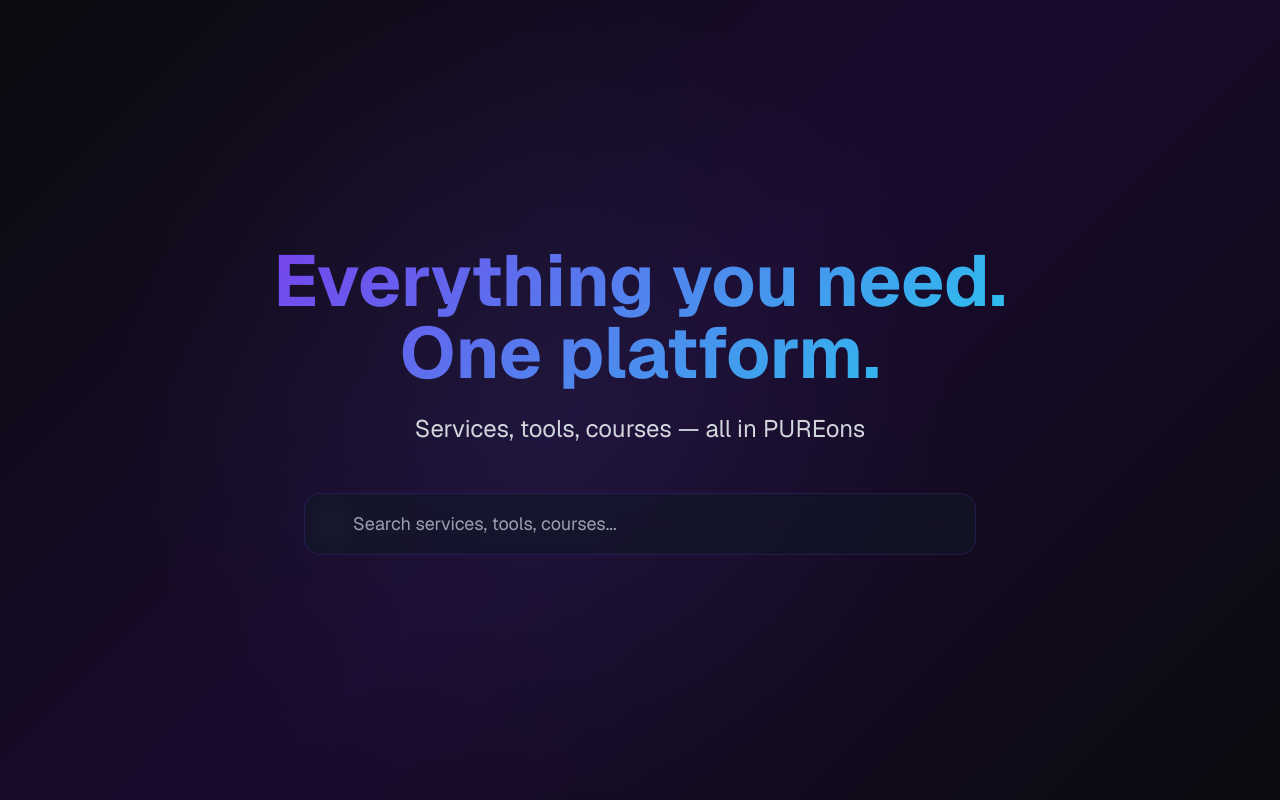
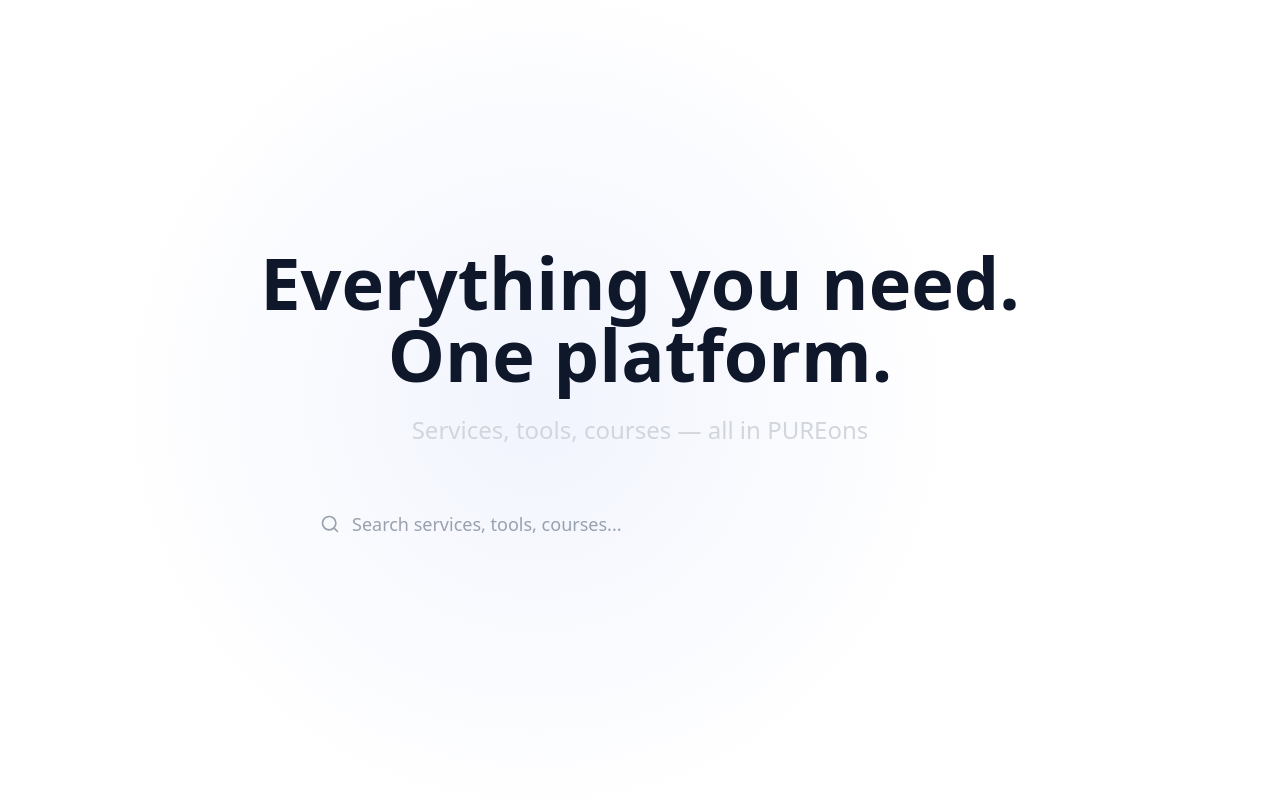
Before and after one commit to MrAlpha00/ultimate, a Next.js app in the folder pureons/: page / in a window 1280 px wide. Shown: the top 800 px of the page. Built offline with nearby package versions, Linux system fonts and the light colour scheme.

Commit message:
feat: initialize global CSS with Tailwind directives and theme variables

```diff
--- a/pureons/app/globals.css
+++ b/pureons/app/globals.css
@@ -1,12 +1,27 @@
 @import "tailwindcss";
 
 :root {
+  --background: #FFFFFF;
+  --foreground: #0F172A;
+  --primary: #6366F1;
+  --accent: #8B5CF6;
+  --text-sub: #64748B;
+  --border: #E2E8F0;
+  --section-bg: #F8FAFC;
+  --card-bg: #FFFFFF;
+  --card-shadow: 0 1px 3px rgba(0, 0, 0, 0.1), 0 1px 2px rgba(0, 0, 0, 0.06);
+  --card-shadow-hover: 0 20px 25px -5px rgba(0, 0, 0, 0.1), 0 8px 10px -6px rgba(0, 0, 0, 0.1);
+}
+
+.dark {
   --background: #0B0B0F;
   --foreground: #F3F4F6;
-  --primary: #7C3AED;
-  --accent: #22D3EE;
-  --card: #111827;
-  --glow: rgba(124, 58, 237, 0.5);
+  --text-sub: #94A3B8;
+  --border: #1E293B;
+  --section-bg: #111827;
+  --card-bg: #111827;
+  --card-shadow: 0 1px 3px rgba(0, 0, 0, 0.3);
+  --card-shadow-hover: 0 20px 25px -5px rgba(0, 0, 0, 0.4), 0 8px 10px -6px rgba(0, 0, 0, 0.3);
 }
 
 @theme inline {
@@ -14,50 +29,18 @@
   --color-foreground: var(--foreground);
   --color-primary: var(--primary);
   --color-accent: var(--accent);
-  --color-card: var(--card);
-  --color-glow: var(--glow);
-  --font-sans: var(--font-geist-sans);
+  --color-text-sub: var(--text-sub);
+  --color-border: var(--border);
+  --color-section-bg: var(--section-bg);
+  --color-card-bg: var(--card-bg);
+  --font-sans: var(--font-inter);
   --font-mono: var(--font-geist-mono);
 }
 
 body {
   background: var(--background);
   color: var(--foreground);
-  font-family: var(--font-sans), Arial, Helvetica, sans-serif;
+  font-family: var(--font-sans), system-ui, -apple-system, sans-serif;
   overflow-x: hidden;
+  transition: background-color 0.3s ease, color 0.3s ease;
 }
-
-@utility glass {
-  background: rgba(17, 24, 39, 0.6);
-  backdrop-filter: blur(12px);
-  border: 1px solid rgba(124, 58, 237, 0.2);
-}
-
-@utility glow-purple {
-  box-shadow: 0 0 20px rgba(124, 58, 237, 0.4), 0 0 40px rgba(124, 58, 237, 0.2);
-}
-
-@utility glow-cyan {
-  box-shadow: 0 0 20px rgba(34, 211, 238, 0.4), 0 0 40px rgba(34, 211, 238, 0.2);
-}
-
-@utility text-gradient {
-  background: linear-gradient(135deg, #7C3AED, #22D3EE);
-  -webkit-background-clip: text;
-  -webkit-text-fill-color: transparent;
-  background-clip: text;
-}
-
-@utility bg-gradient-main {
-  background: linear-gradient(135deg, #0B0B0F 0%, #1a0a2e 50%, #0B0B0F 100%);
-}
-
-@utility btn-gradient {
-  background: linear-gradient(135deg, #7C3AED, #22D3EE);
-  transition: all 0.3s ease;
-}
-
-@utility btn-gradient-hover {
-  background: linear-gradient(135deg, #6D28D9, #06B6D4);
-  box-shadow: 0 0 30px rgba(124, 58, 237, 0.6), 0 0 60px rgba(34, 211, 238, 0.3);
-}
```
